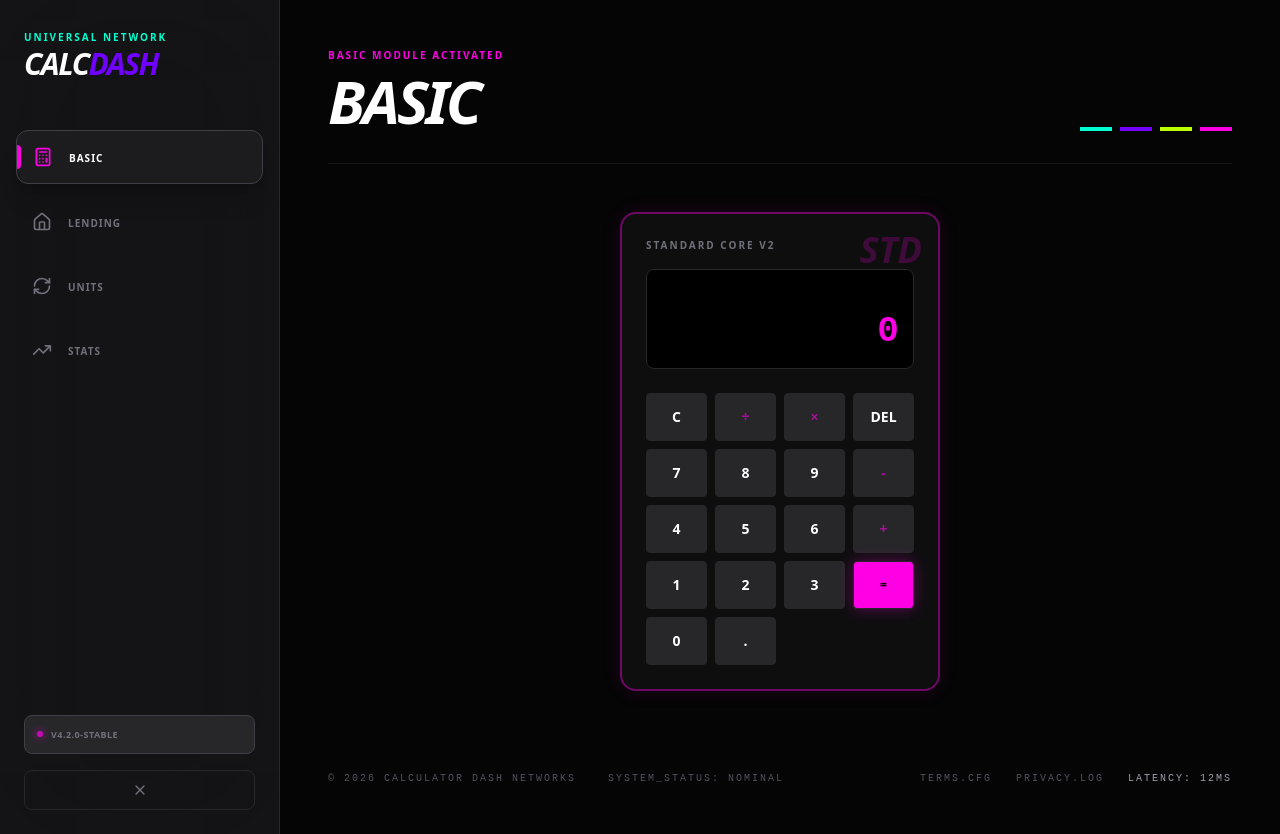
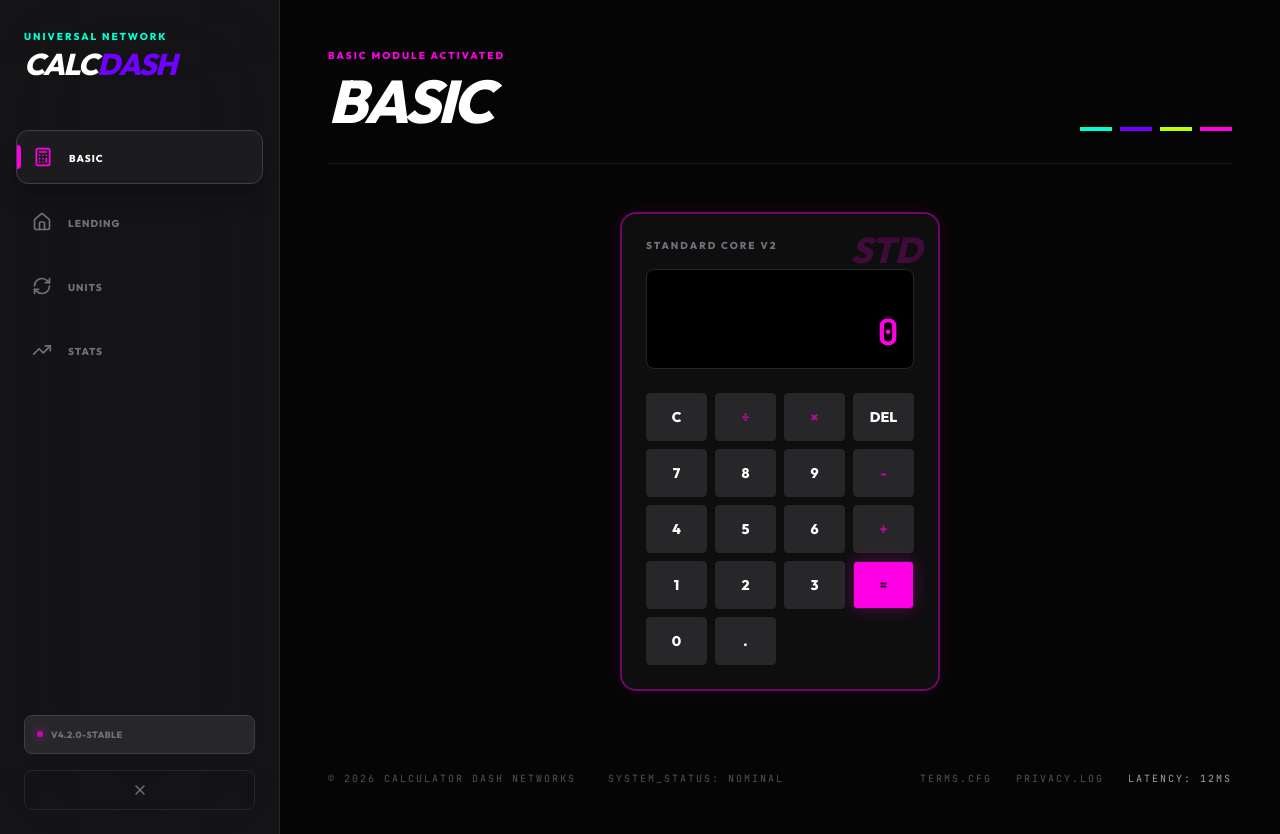
Before and after one commit to DMichele2272/CalcDash, a React (Vite) app: page / in a window 1280 px wide. Built offline with nearby package versions, Linux system fonts and the light colour scheme.

Commit message:
Fix CSS @import order - move Google Fonts import before Tailwind

```diff
--- a/src/index.css
+++ b/src/index.css
@@ -1,5 +1,5 @@
+@import url('https://fonts.googleapis.com/css2?family=JetBrains+Mono:wght@400;500;700&family=Outfit:wght@300;400;600;800&display=swap');
 @import "tailwindcss";
-@import url('https://fonts.googleapis.com/css2?family=JetBrains+Mono:wght@400;500;700&family=Outfit:wght@300;400;600;800&display=swap');
 
 @theme {
   --font-sans: "Outfit", ui-sans-serif, system-ui, sans-serif;
```
